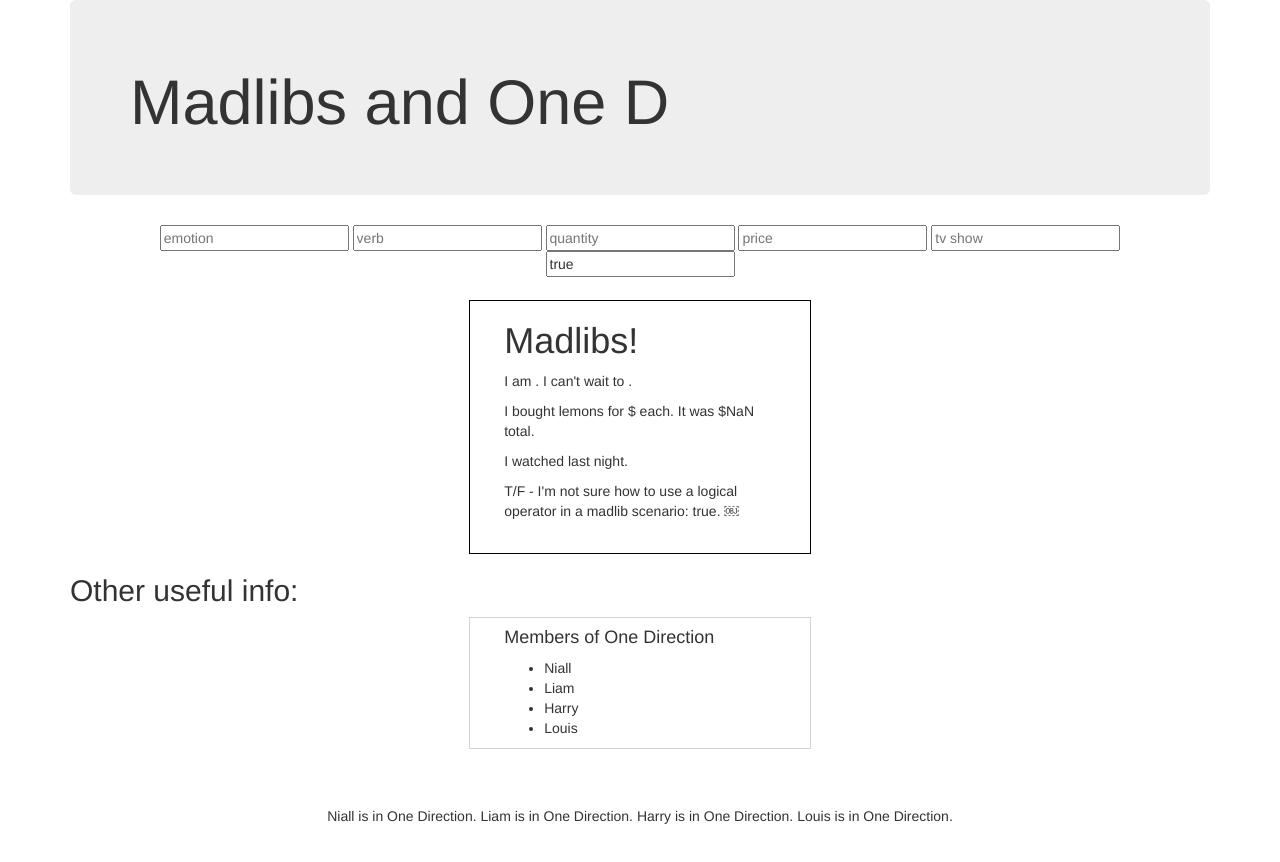
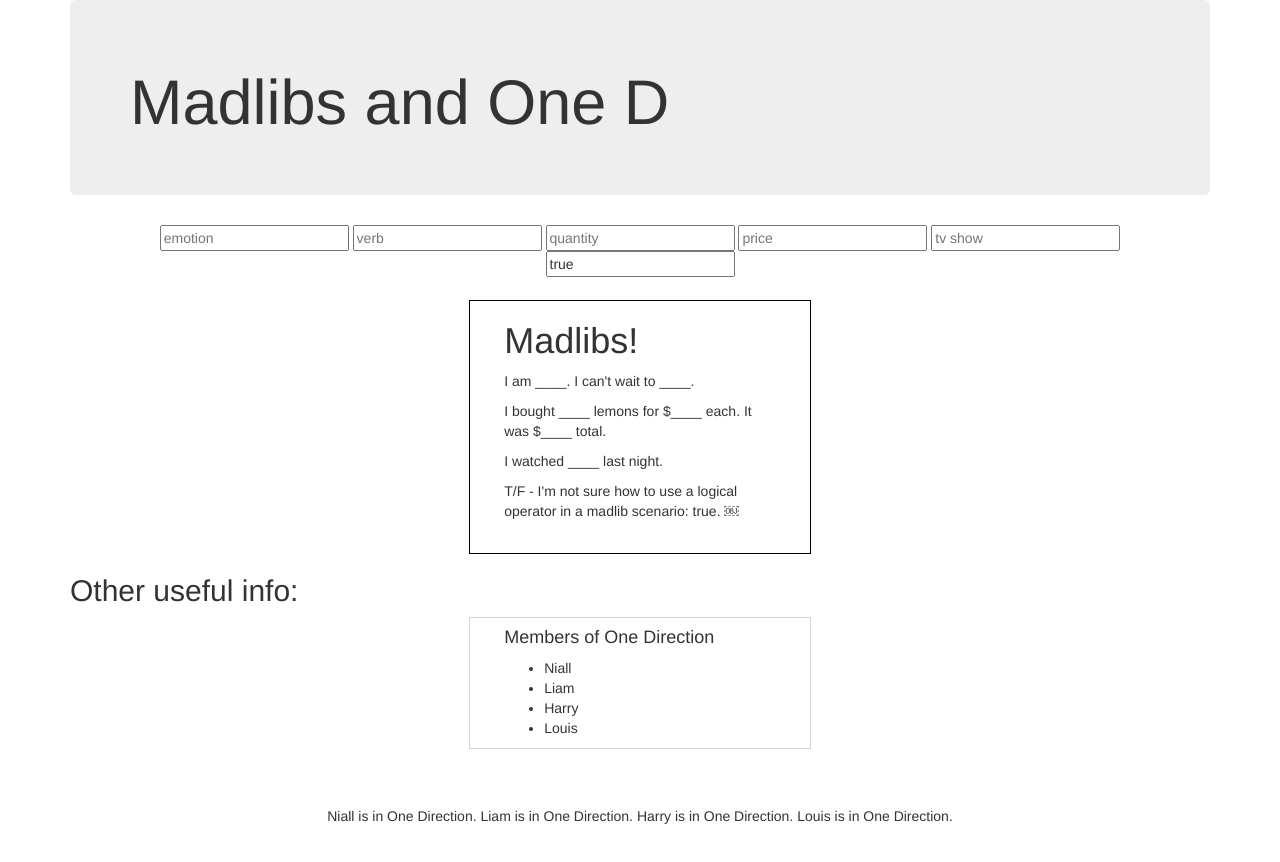
Before and after one commit to kjschmidt913/angularExercises, a plain HTML site: page index.html in a window 1280 px wide. Drawn offline with nearby package versions, Linux system fonts and the light colour scheme.

Commit message:
first draft

```diff
--- a/index.html
+++ b/index.html
@@ -24,9 +24,9 @@
   </div>
   <div id="madResults">
   	  <h1> Madlibs!</h1>
-      <p>I am {{emotion}}. I can't wait to {{verb}}.</p>
-      <p> I bought {{quantity}} lemons for ${{price}} each. It was ${{quantity * price}} total.</p>
-      <p> I watched {{tv}} last night.</p>
+      <p>I am {{emotion || "____"}}. I can't wait to {{verb || "____"}}.</p>
+      <p> I bought {{quantity || "____"}} lemons for ${{price || "____"}} each. It was ${{quantity * price || "____"}} total.</p>
+      <p> I watched {{tv || "____"}} last night.</p>
       <p>T/F - I'm not sure how to use a logical operator in a madlib scenario: {{true}}.
 ￼  </div>
 
```
